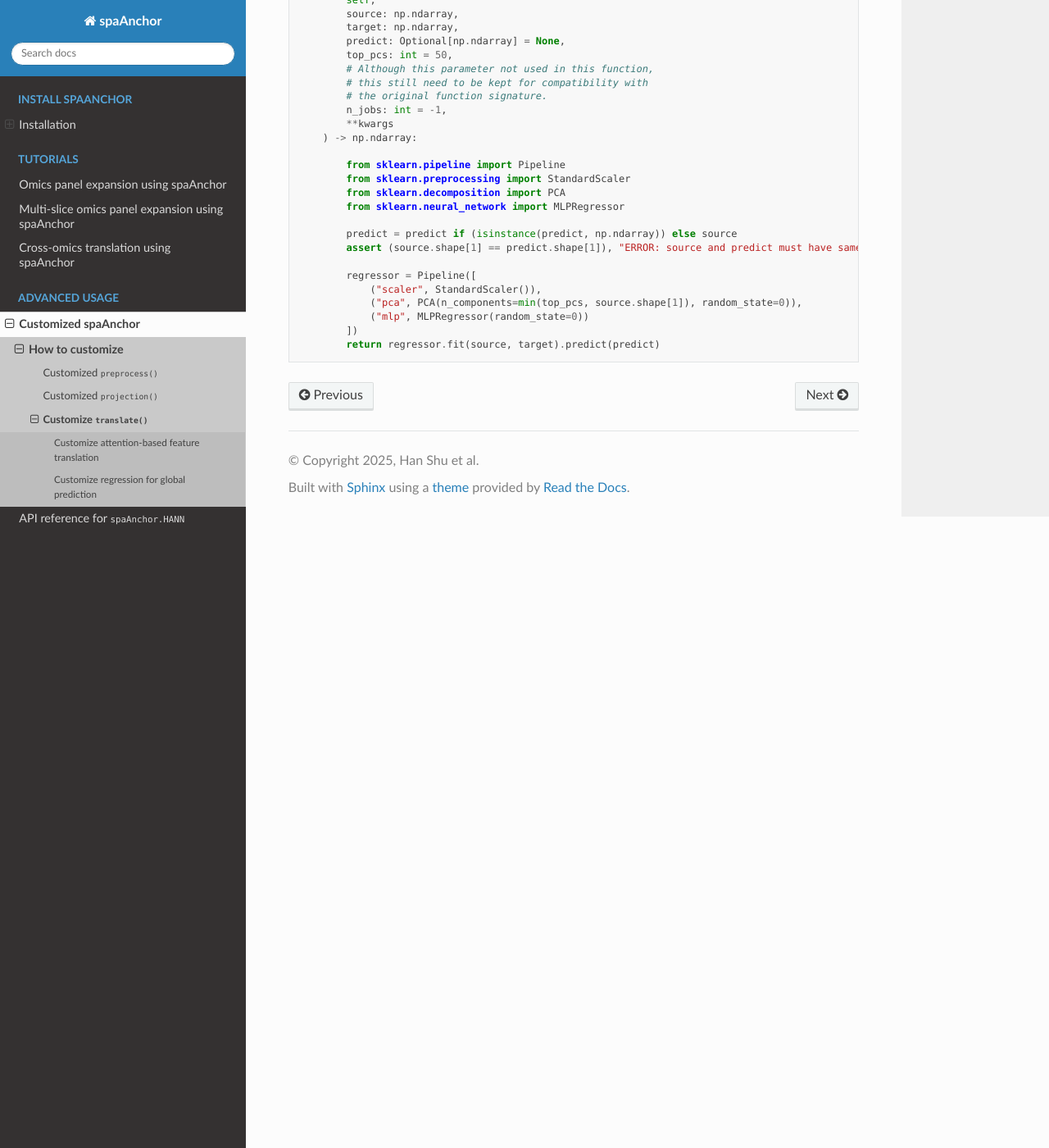
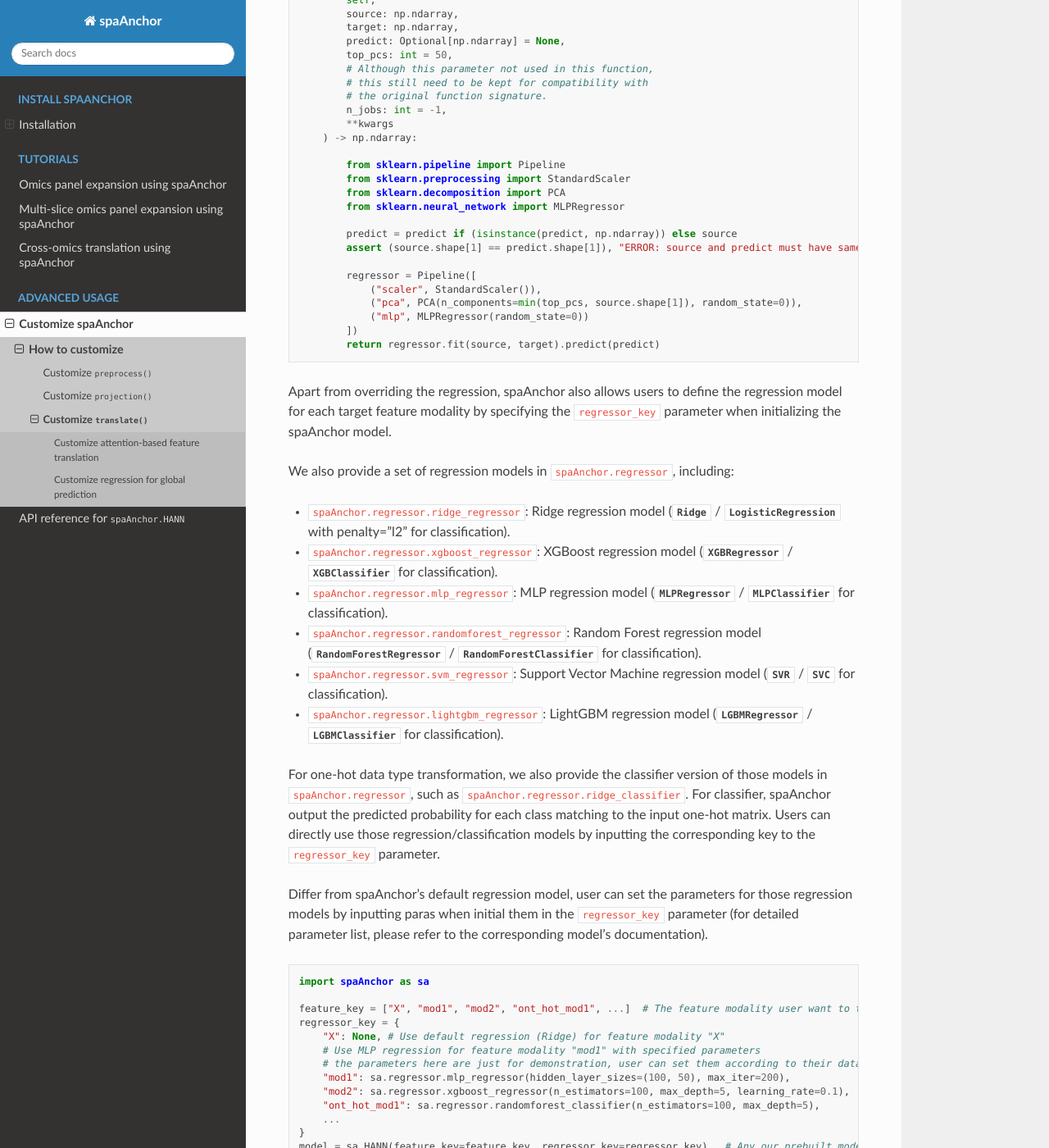
Before and after one commit to hannshu/spaAnchor-docs, a Sphinx documentation site: the page built from docs/source/customize/translate.rst, in a window 1280 px wide and 1400 px high, scrolled down 1747 px. Shown: the whole window at 82% size. Built offline with Sphinx 7.4.7 and the Read the Docs theme 3.1.0, drawn with Linux system fonts in a browser that asks for light colours; pages that are not in the unit, such as notebooks, are missing from menus; some of the changed text lies outside the part shown.

Commit message:
Update url for customized.rst

```diff
--- a/docs/source/conf.py
+++ b/docs/source/conf.py
@@ -30,9 +30,13 @@
 intersphinx_mapping = {
     'python': ('https://docs.python.org/3/', None),
     'sphinx': ('https://www.sphinx-doc.org/en/master/', None),
-    # 'numpy': ('http://docs.scipy.org/doc/numpy', None),
-    # 'pandas': ('https://pandas.pydata.org/docs', None),
-    # 'torch': ('https://pytorch.org/docs/main', None),
+    'numpy': ('https://docs.scipy.org/doc/numpy', None),
+    'pandas': ('https://pandas.pydata.org/docs', None),
+    'torch': ('https://pytorch.org/docs/main', None),
+    'sklearn': ('https://scikit-learn.org/stable/', None),
+    'scanpy': ('https://scanpy.readthedocs.io/en/stable/', None),
+    'xgboost': ('https://xgboost.readthedocs.io/en/stable/', None),
+    'lightgbm': ('https://lightgbm.readthedocs.io/en/latest/', None)
 }
 intersphinx_disabled_domains = ['std']
 
@@ -50,9 +54,9 @@
 autodoc_member_order = 'bysource'
 
 html_theme_options = {
-    'collapse_navigation': False,  # Important: This keeps the tree expanded
-    'navigation_depth': 4,         # Allows for deep nesting
-    'titles_only': False           # Shows sub-headers if you want them
+    'collapse_navigation': False,
+    'navigation_depth': 4,
+    'titles_only': False
 }
 
 # -- Options for HTML output
--- a/docs/source/customized.rst
+++ b/docs/source/customize.rst
@@ -1,5 +1,5 @@
-Customized spaAnchor
---------------------
+Customize spaAnchor
+-------------------
 
 In this section, we will explain how to customize the foundational
 ``spaAnchor.HANN`` model to fit user's specific needs.
@@ -20,8 +20,8 @@
 to generate the niche-level latent features.
 
 3. :meth:`~spaAnchor.HANN.mapping` for HNN pairs identification using the previously generated
-cell-level and niche-level latent features. (We highly recommend users to keep the default HNN
-pair identification method, as it is a key step in the search-and-regress paradigm)
+cell-level and niche-level latent features (We highly recommend users to keep the default HNN
+pair identification method, as it is a key step in the search-and-regress paradigm).
 
 4. :meth:`~spaAnchor.HANN.translate` for feature translation from source slice to target slice.
 
@@ -69,14 +69,14 @@
 
     customize/preprocess
     customize/projection
-    customize/translation
+    customize/translate
 
 
 After building the model, user can run this customized model with the same workflow as the default model.
 
 Please note that if the function user customized have new parameters without setting a
 default value, user should specified this parameter when running this model. Such as for
-this customized KNN graph construction with a customized parameter "user_defined_k",
+this customized KNN graph construction with a customized parameter ``user_defined_``,
 user should run this model with:
 
 
--- a/docs/source/customize/preprocess.rst
+++ b/docs/source/customize/preprocess.rst
@@ -1,4 +1,4 @@
-Customized :meth:`~spaAnchor.HANN.preprocess`
+Customize :meth:`~spaAnchor.HANN.preprocess`
 ---------------------------------------------
 
 Preprocessing is a crucial step in the spaAnchor workflow,
--- a/docs/source/customize/projection.rst
+++ b/docs/source/customize/projection.rst
@@ -1,4 +1,4 @@
-Customized :meth:`~spaAnchor.HANN.projection`
+Customize :meth:`~spaAnchor.HANN.projection`
 ---------------------------------------------
 
 The projection module is responsible for generating the cell-level
--- a/docs/source/customize/translation.rst
+++ b/docs/source/customize/translate.rst
@@ -120,3 +120,76 @@
                 ("mlp", MLPRegressor(random_state=0))
             ])
             return regressor.fit(source, target).predict(predict)
+
+
+Apart from overriding the regression, spaAnchor also allows users to
+define the regression model for each target feature modality by specifying
+the ``regressor_key`` parameter when initializing the spaAnchor model.
+
+We also provide a set of regression models in ``spaAnchor.regressor``, including:
+
+- ``spaAnchor.regressor.ridge_regressor``: Ridge regression model (:class:`~sklearn.linear_model.Ridge` / :class:`~sklearn.linear_model.LogisticRegression` with penalty="l2" for classification).
+- ``spaAnchor.regressor.xgboost_regressor``: XGBoost regression model (:class:`~xgboost.XGBRegressor` / :class:`~xgboost.XGBClassifier` for classification).
+- ``spaAnchor.regressor.mlp_regressor``: MLP regression model (:class:`~sklearn.neural_network.MLPRegressor` / :class:`~sklearn.neural_network.MLPClassifier` for classification).
+- ``spaAnchor.regressor.randomforest_regressor``: Random Forest regression model (:class:`~sklearn.ensemble.RandomForestRegressor` / :class:`~sklearn.ensemble.RandomForestClassifier` for classification).
+- ``spaAnchor.regressor.svm_regressor``: Support Vector Machine regression model (:class:`~sklearn.svm.SVR` / :class:`~sklearn.svm.SVC` for classification).
+- ``spaAnchor.regressor.lightgbm_regressor``: LightGBM regression model (:class:`~lightgbm.LGBMRegressor` / :class:`~lightgbm.LGBMClassifier` for classification).
+
+For one-hot data type transformation, we also provide the classifier version
+of those models in ``spaAnchor.regressor``, such as ``spaAnchor.regressor.ridge_classifier``.
+For classifier, spaAnchor output the predicted probability for each class matching to the input one-hot matrix.
+Users can directly use those regression/classification models by inputting the corresponding
+key to the ``regressor_key`` parameter.
+
+Differ from spaAnchor's default regression model, user can set the parameters for those regression models
+by inputting paras when initial them in the ``regressor_key`` parameter (for detailed parameter list,
+please refer to the corresponding model's documentation).
+
+
+.. code:: python
+
+    import spaAnchor as sa
+
+    feature_key = ["X", "mod1", "mod2", "ont_hot_mod1", ...]  # The feature modality user want to translate.
+    regressor_key = {
+        "X": None, # Use default regression (Ridge) for feature modality "X"
+        # Use MLP regression for feature modality "mod1" with specified parameters
+        # the parameters here are just for demonstration, user can set them according to their data's pattern.
+        "mod1": sa.regressor.mlp_regressor(hidden_layer_sizes=(100, 50), max_iter=200),
+        "mod2": sa.regressor.xgboost_regressor(n_estimators=100, max_depth=5, learning_rate=0.1),
+        "ont_hot_mod1": sa.regressor.randomforest_classifier(n_estimators=100, max_depth=5),
+        ...
+    }
+    model = sa.HANN(feature_key=feature_key, regressor_key=regressor_key)   # Any our prebuilt model or customized model.
+    transfer_result = model(adata_list)
+
+
+Also if users have their own regression model, they can also directly pass the
+regression function to this parameter.
+
+For user defined regression function, the function should have those preserved parameters:
+
+.. code:: python
+
+    import spaAnchor as sa
+
+    def user_defined_regression(
+        self,
+        source: np.ndarray,
+        target: np.ndarray,
+        predict: Optional[np.ndarray] = None,
+        top_pcs: int = 50,
+        n_jobs: int = -1,
+        **kwargs
+    ) -> np.ndarray:
+
+        ...
+
+
+    feature_key = ["mod", ...]
+    regressor_key = {
+        "mod": user_defined_regression, # Should assign the callable function object, not the result of the function.
+        ...
+    }
+    model = sa.HANN(feature_key=feature_key, regressor_key=regressor_key)   # Any our prebuilt model or customized model.
+    transfer_result = model(adata_list)
--- a/docs/source/index.rst
+++ b/docs/source/index.rst
@@ -24,5 +24,5 @@
 .. toctree::
    :caption: ADVANCED USAGE
 
-   customized
+   customize
    HANN_class
```
Also changed, not shown: docs/src/spaAnchor.py (+10 -13 lines).
